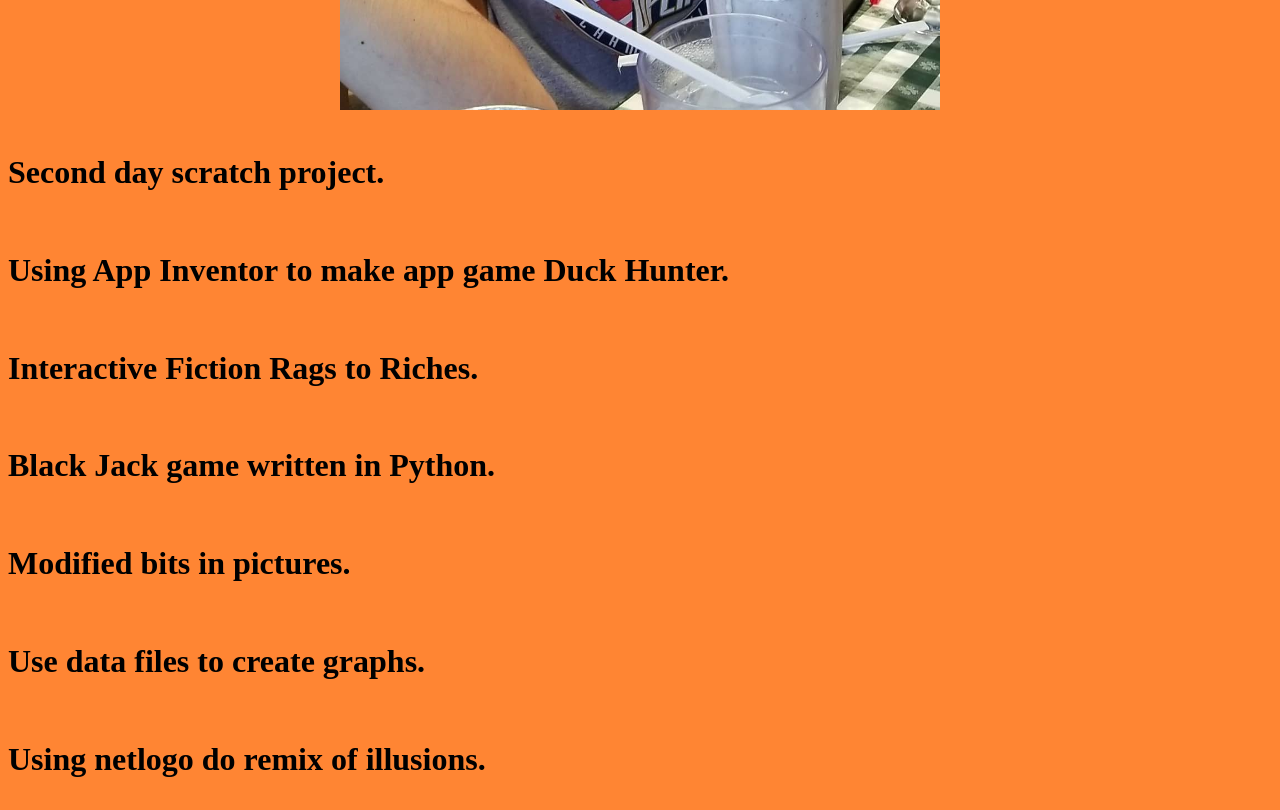
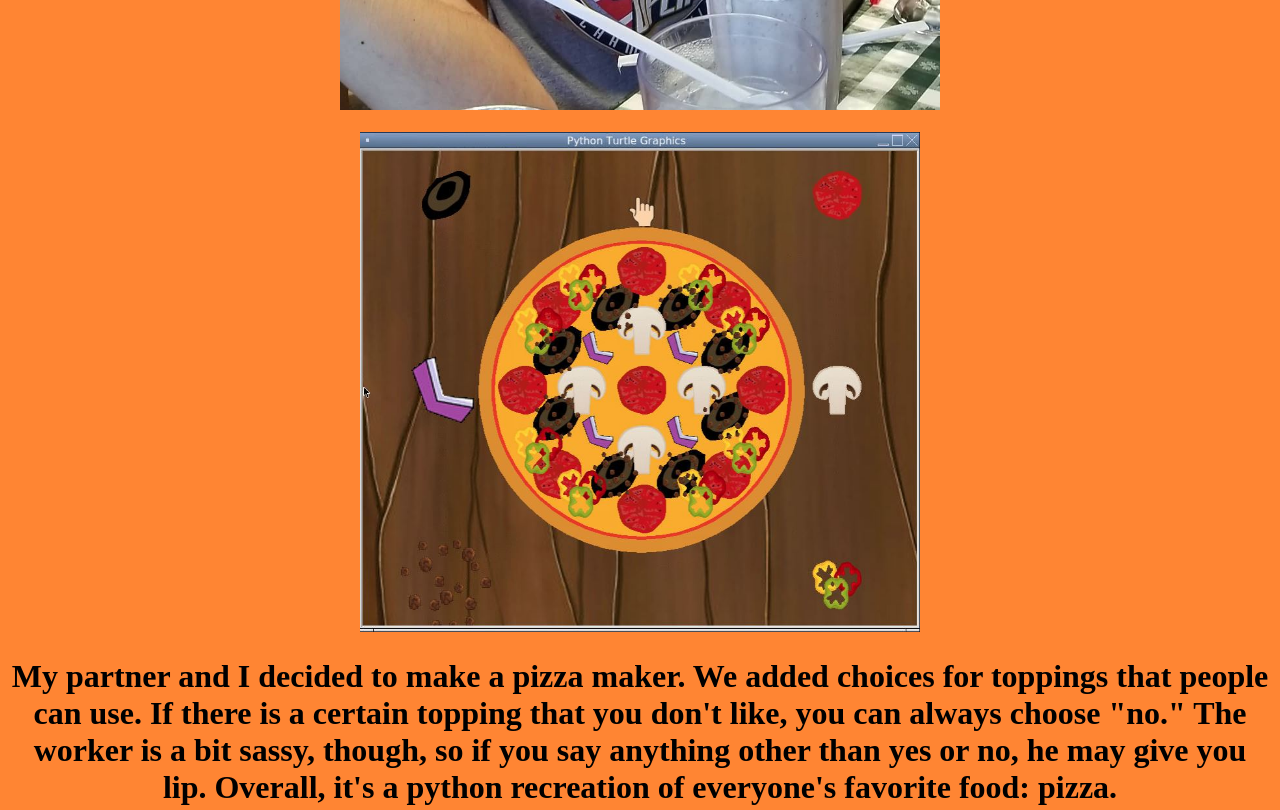
Before and after one commit to theripeplum/APCSP-Website, a plain HTML site: page portfolio.html in a window 1280 px wide. Shown: the part 840-1650 px from the top of the page. Drawn offline with Linux system fonts and the light colour scheme.

Commit message:
Update portfolio.html

```diff
--- a/portfolio.html
+++ b/portfolio.html
@@ -12,7 +12,8 @@
     <center><h1>I tried my best, please don't  judge me... :(</h1></center>
     <center><img src="Images\lukas.jpg" height="750"></center>
     <br>
-    <h1>   Second day scratch project.</h1>
+		  <center><img src="Images\Pizza.jpg" height="500"></center>
+		  <center><h1>My partner and I decided to make a pizza maker. We added choices for toppings that people can use. If there is a certain topping that you don't like, you can always choose "no." The worker is a bit sassy, though, so if you say anything other than yes or no, he may give you lip. Overall, it's a python recreation of everyone's favorite food: pizza.</h1></center>
     <br>
     <h1>   Using App Inventor to make app game Duck Hunter.</h1>
     <br>
```
